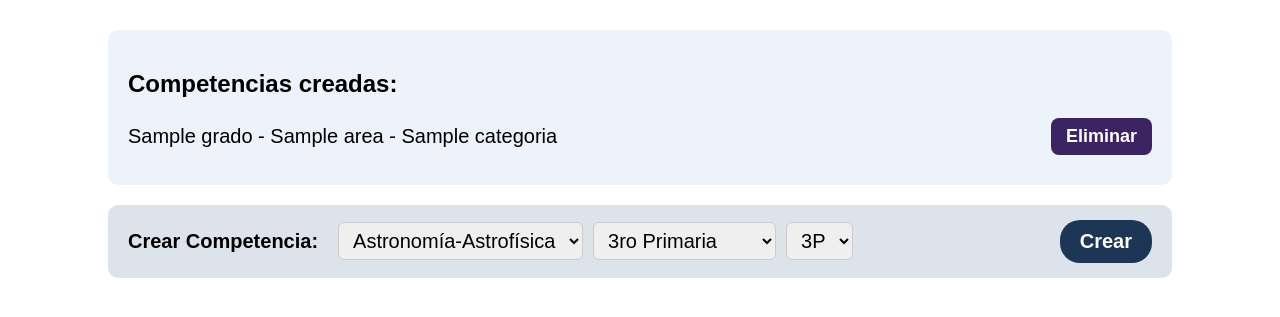
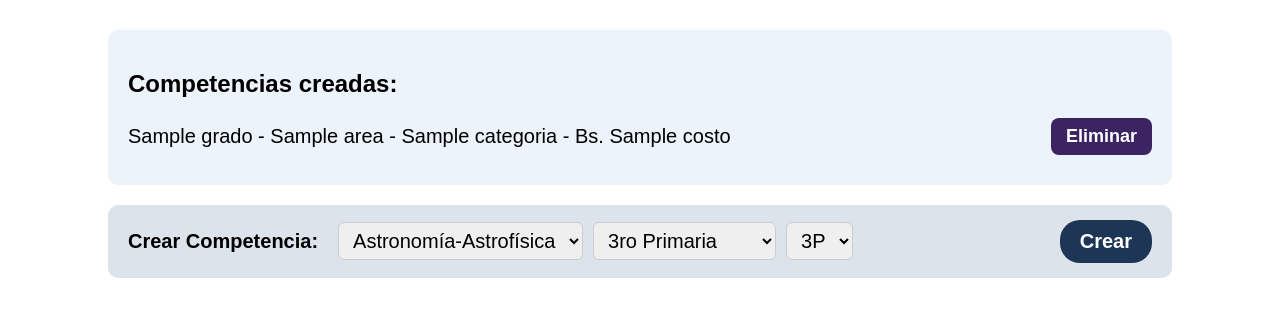
Before and after one commit to Santiago1408/Oh_Sansi_Flask, a Flask app: template app/templates/admin-areas.html in a window 1280 px wide. Shown: the part 80-397 px from the top of the page. Run offline with Flask 3, Linux system fonts and the light colour scheme; the template is opened without the code that fills it: most values are stand-ins (such as "Sample title", 1, 10 or a date in 2020); some libraries are stand-ins or nearby versions.

Commit message:
Commit para presentacion jueves 15/05/25

```diff
--- a/app/templates/admin-areas.html
+++ b/app/templates/admin-areas.html
@@ -11,6 +11,7 @@
         <span class="curso">{{ competencia.grado }}</span>
         <span class="area">- {{ competencia.area }}</span>
         <span class="categoria">- {{ competencia.categoria }}</span>
+        <span class="costo">- Bs. {{competencia.costo}}</span>
       </div>
       <form action="{{ url_for('eliminar_competencia') }}" method="POST">
         <input type="hidden" name="id" value="{{ competencia.id_competencia }}">
```
